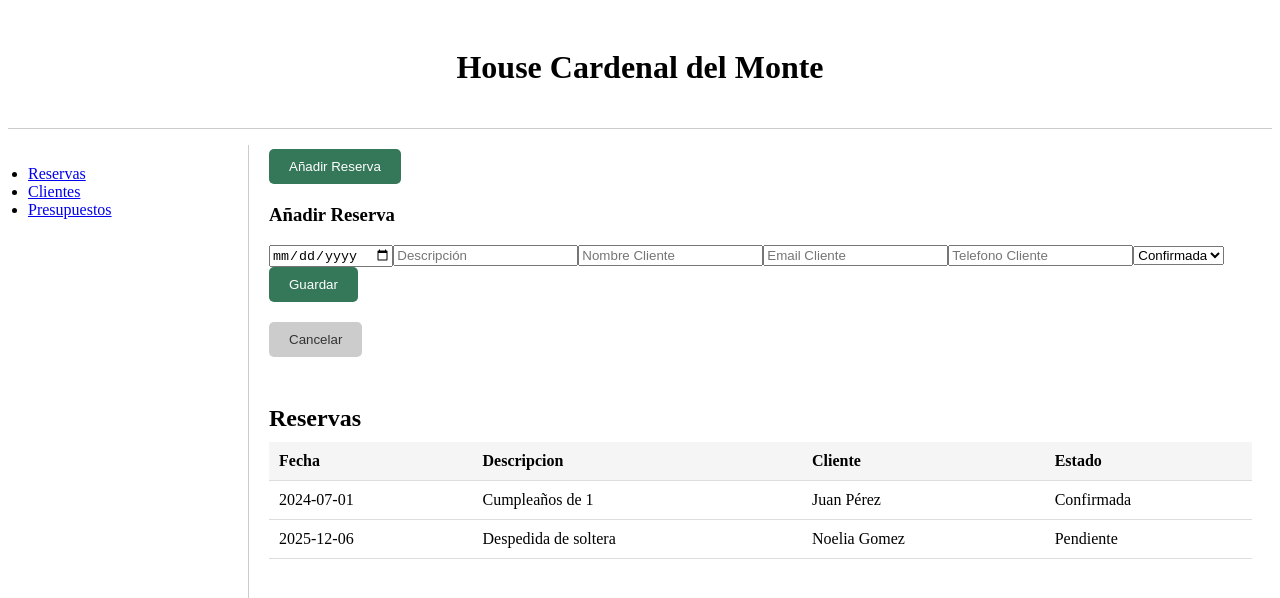
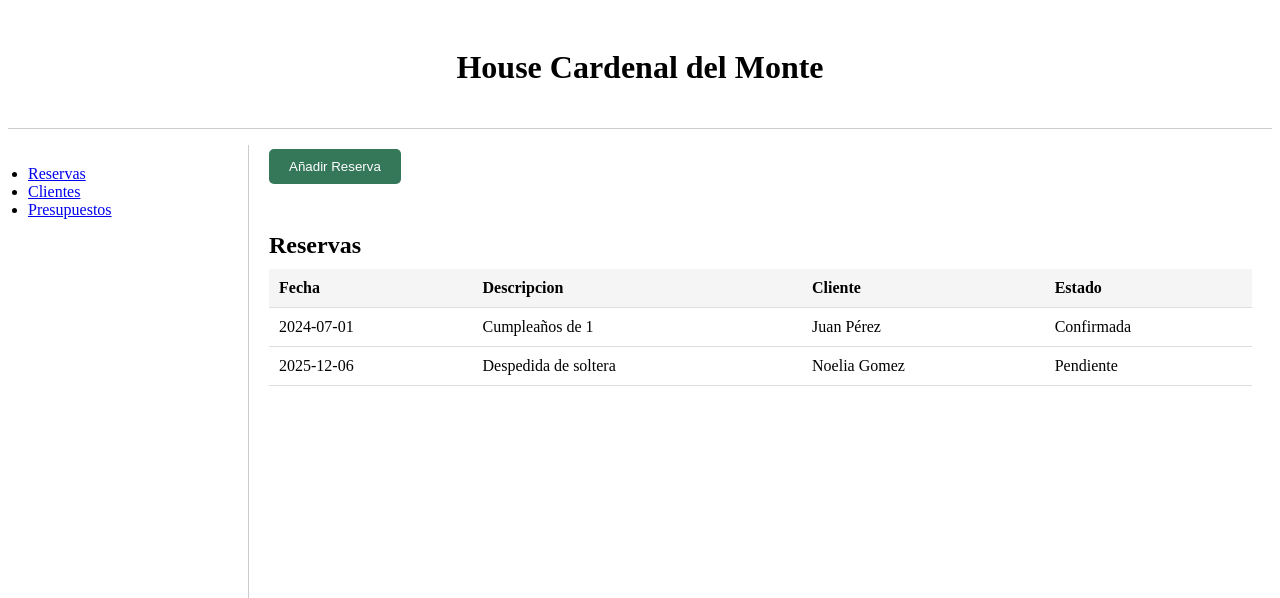
Before and after one commit to lucilamira/reservas-house, a Vue app: page /reservas in a window 1280 px wide. Shown: the top 598 px of the page. Built offline with nearby package versions, Linux system fonts and the light colour scheme.

Commit message:
added v-if to form to show when button is clicked

```diff
--- a/src/components/Reservas.vue
+++ b/src/components/Reservas.vue
@@ -1,11 +1,19 @@
 <script setup>
 import ActionButton from './ActionButton.vue';
 import FormReserva from './FormReserva.vue';
+import { ref } from 'vue';
+
+const showForm = ref(false);
+
+const openForm = () => {
+  showForm.value = true;
+};
 </script>
+
 <template>
   <div class="container">
-    <ActionButton type="primary" label="Añadir Reserva"></ActionButton>
-    <FormReserva />
+    <ActionButton type="primary" label="Añadir Reserva" @click="openForm()"></ActionButton>
+    <FormReserva v-if="showForm.value" />
     <div class="table-container">
       <h3 class="table-title">Reservas</h3>
       <table>
@@ -35,6 +43,7 @@ import FormReserva from './FormReserva.vue';
     </div>
   </div>
 </template>
+
 <style scoped>
 .container {
   display: flex;
```
